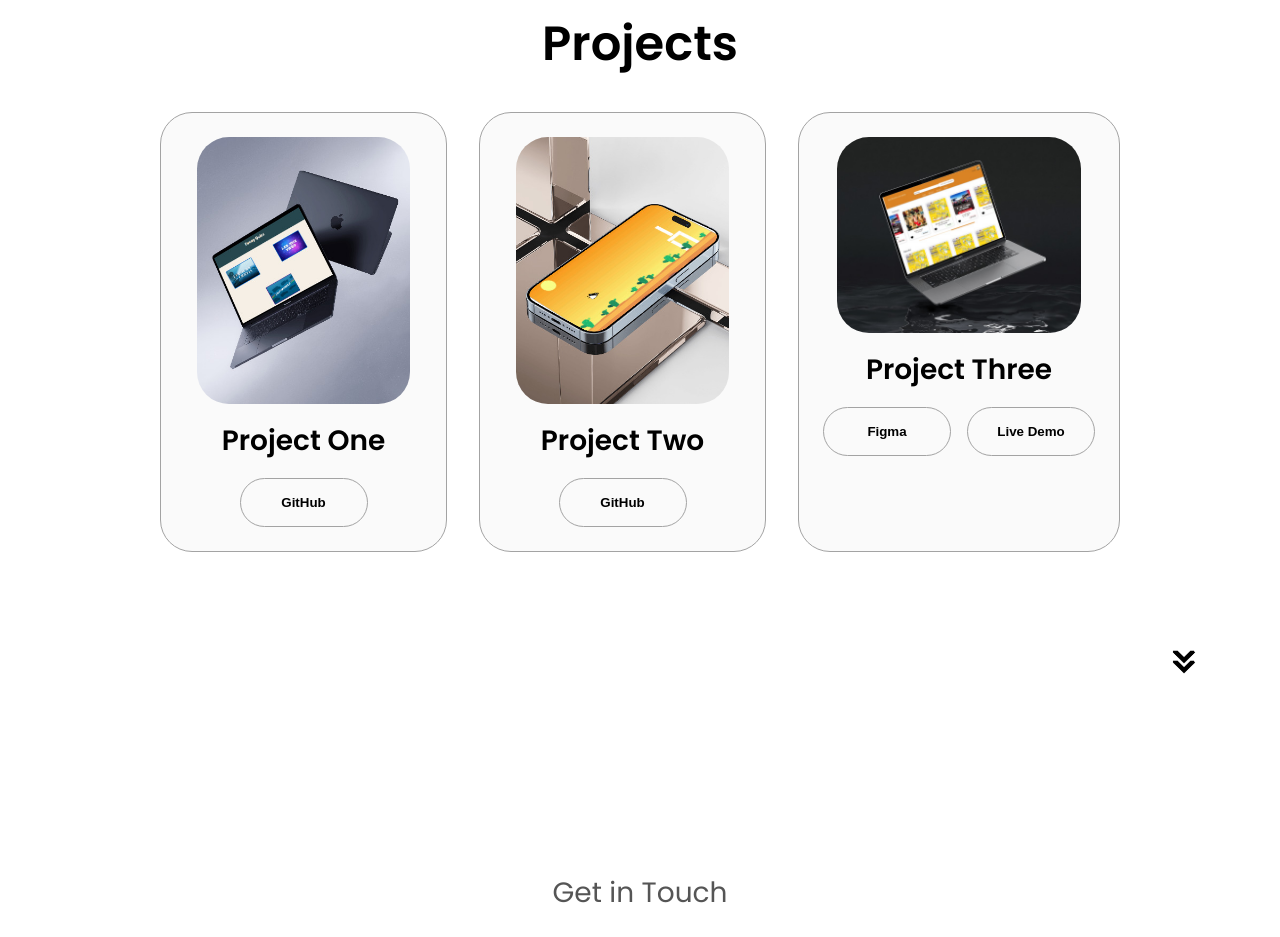
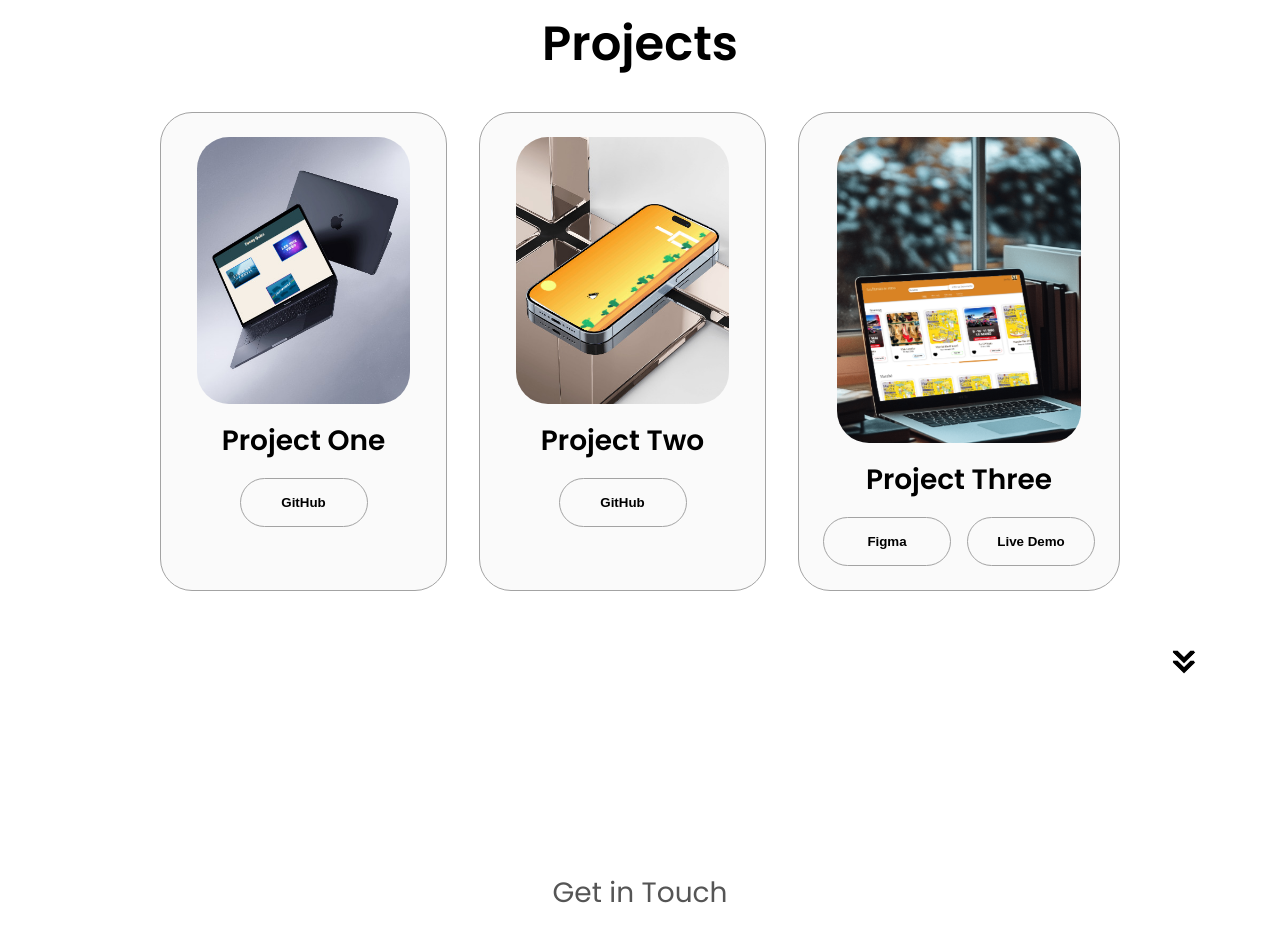
Before and after one commit to Nira00066/Nira00066.github.io, a website: page index.html in a window 1280 px wide. Shown: the part 2800-3737 px from the top of the page. Drawn offline with Linux system fonts and the light colour scheme.

Commit message:
modification

```diff
--- a/index.html
+++ b/index.html
@@ -419,7 +419,7 @@
           <div class="details-container color-container">
             <div class="article-container">
               <img
-                src="./assets/project-3.jpg"
+                src="./assets/project-3.png"
                 alt="project-3"
                 class="project-img"
               />
```
Also changed, not shown: assets/project-3.jpg (deleted), assets/project-3.png (added).
